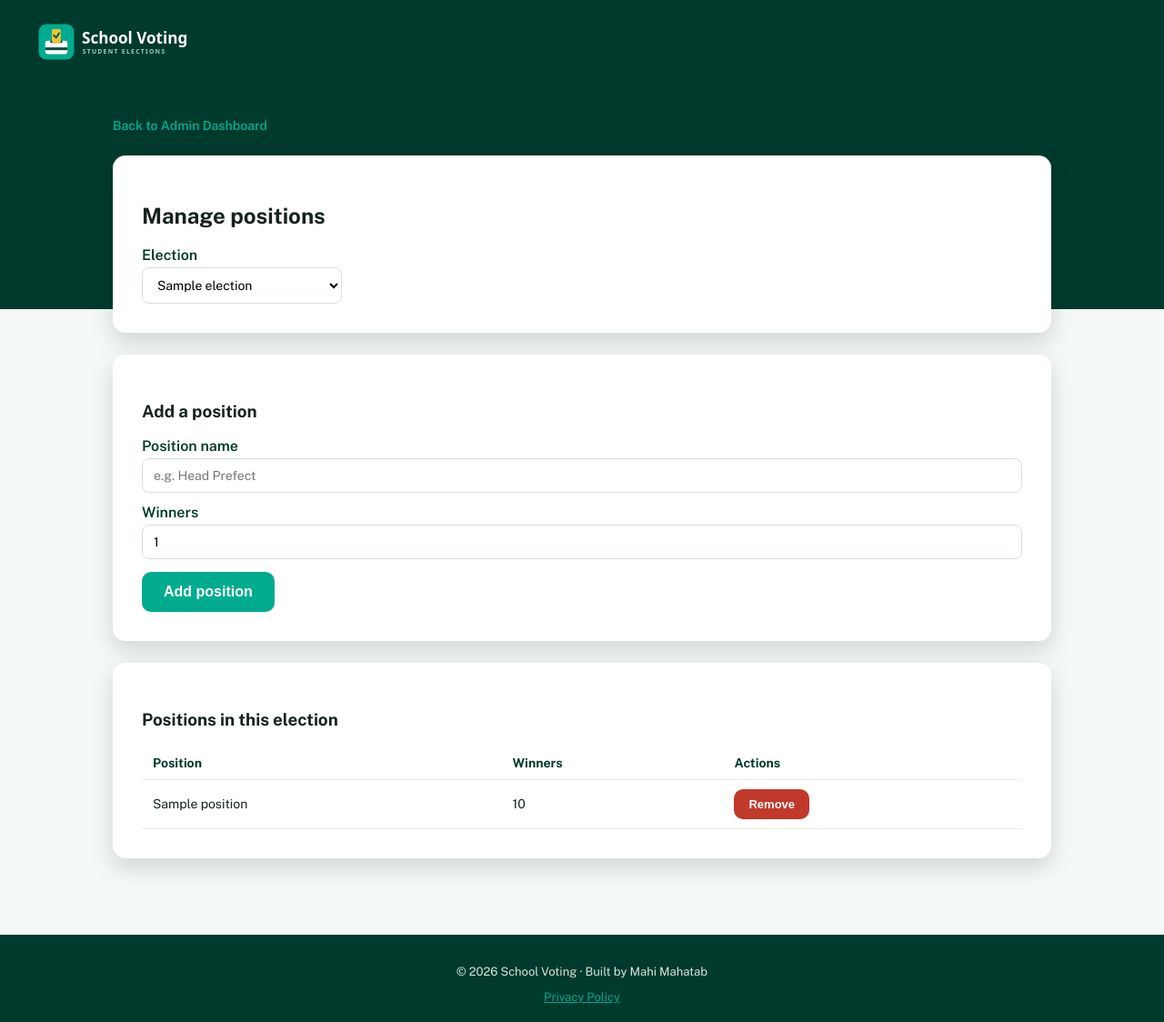
After one commit to Astral-Viscount/School-Voting, a Flask app: template templates/admin_positions.html in a window 1280 px wide. The commit adds this page. Shown: the whole page at 91% size. Run offline with Flask 3, Linux system fonts and the light colour scheme; the template is opened without the code that fills it: most values are stand-ins (such as "Sample title", 1, 10 or a date in 2020).

Commit message:
added position page and nav update

```diff
--- a/templates/admin_dashboard.html
+++ b/templates/admin_dashboard.html
@@ -56,7 +56,13 @@ Admin
             <h4>Elections</h4>
             <p>Create elections, set voting windows, activate or close voting</p>
         </a>
+
+        <a href="{{ url_for('admin_positions') }}" class="admin-tool-card">
+            <h4>Positions</h4>
+            <p>Add or remove the roles being voted on</p>
+        </a>
     </div>
+
 </div>
 
 {% endblock %}
--- a/templates/admin_elections.html
+++ b/templates/admin_elections.html
@@ -68,6 +68,8 @@ Manage Elections
                             <button type="submit" class="btn glacier small">Activate</button>
                         {% endif %}
                     </form>
+
+                    <a href="{{ url_for('admin_positions', election_id=election.id) }}" class="btn outline small">Positions</a>
                 </div>
             </td>
         </tr>
--- /dev/null
+++ b/templates/admin_positions.html
@@ -0,0 +1,88 @@
+{% extends "layout.html" %}
+
+{% block title %}
+Manage Positions
+{% endblock %}
+
+{% block content %}
+<p class="admin-breadcrumb"><a href="{{ url_for('admin_dashboard') }}">Back to Admin Dashboard</a></p>
+
+<div class="card">
+    <h2>Manage positions</h2>
+
+    <form method="GET">
+        <label for="election-select">Election</label>
+        <select id="election-select" name="election_id" onchange="this.form.submit()">
+            <option value="">Select an election</option>
+
+            {% for election in elections %}
+            <option value="{{ election.id }}" {% if election_id == election.id %}selected{% endif %}>
+                {{ election.title }}
+            </option>
+            {% endfor %}
+        </select>
+        <noscript><button type="submit" class="btn outline small">Show</button></noscript>
+    </form>
+</div>
+
+{% if election_id %}
+
+<div class="card">
+    <h3>Add a position</h3>
+
+    <form method="POST">
+        <input type="hidden" name="csrf_token" value="{{ csrf_token }}">
+        <input type="hidden" name="action" value="create">
+        <input type="hidden" name="election_id" value="{{ election_id }}">
+
+        <label for="position-name">Position name</label>
+        <input type="text" id="position-name" name="position_name" maxlength="100" required placeholder="e.g. Head Prefect">
+
+        <label for="max-votes">Winners</label>
+        <input type="number" id="max-votes" name="max_votes" value="1" min="1" max="10">
+
+        <button type="submit" class="btn glacier" style="margin-top:14px;">Add position</button>
+    </form>
+</div>
+
+<div class="card">
+    <h3>Positions in this election</h3>
+
+    {% if positions %}
+    <div class="table-responsive">
+    <table>
+        <tr>
+            <th>Position</th>
+            <th>Winners</th>
+            <th>Actions</th>
+        </tr>
+
+        {% for position in positions %}
+        <tr>
+            <td>{{ position.position_name }}</td>
+            <td>{{ position.max_votes }}</td>
+            <td>
+                <form method="POST">
+                    <input type="hidden" name="csrf_token" value="{{ csrf_token }}">
+                    <input type="hidden" name="action" value="delete">
+                    <input type="hidden" name="position_id" value="{{ position.id }}">
+                    <input type="hidden" name="election_id" value="{{ election_id }}">
+                    <button type="submit" class="btn danger small">Remove</button>
+                </form>
+            </td>
+        </tr>
+        {% endfor %}
+    </table>
+    </div>
+
+    {% else %}
+        <p>No positions yet. Add one above.</p>
+    {% endif %}
+</div>
+
+{% else %}
+<div class="card">
+    <p>Select an election above to manage its positions.</p>
+</div>
+{% endif %}
+{% endblock %}
--- a/templates/layout.html
+++ b/templates/layout.html
@@ -27,6 +27,7 @@
 
             {% if session.get('is_admin') %}
                 <a href="{{ url_for('admin_elections') }}">Elections</a>
+                <a href="{{ url_for('admin_positions') }}">Positions</a>
             {% endif %}
 
             <div class="nav-account">
```
